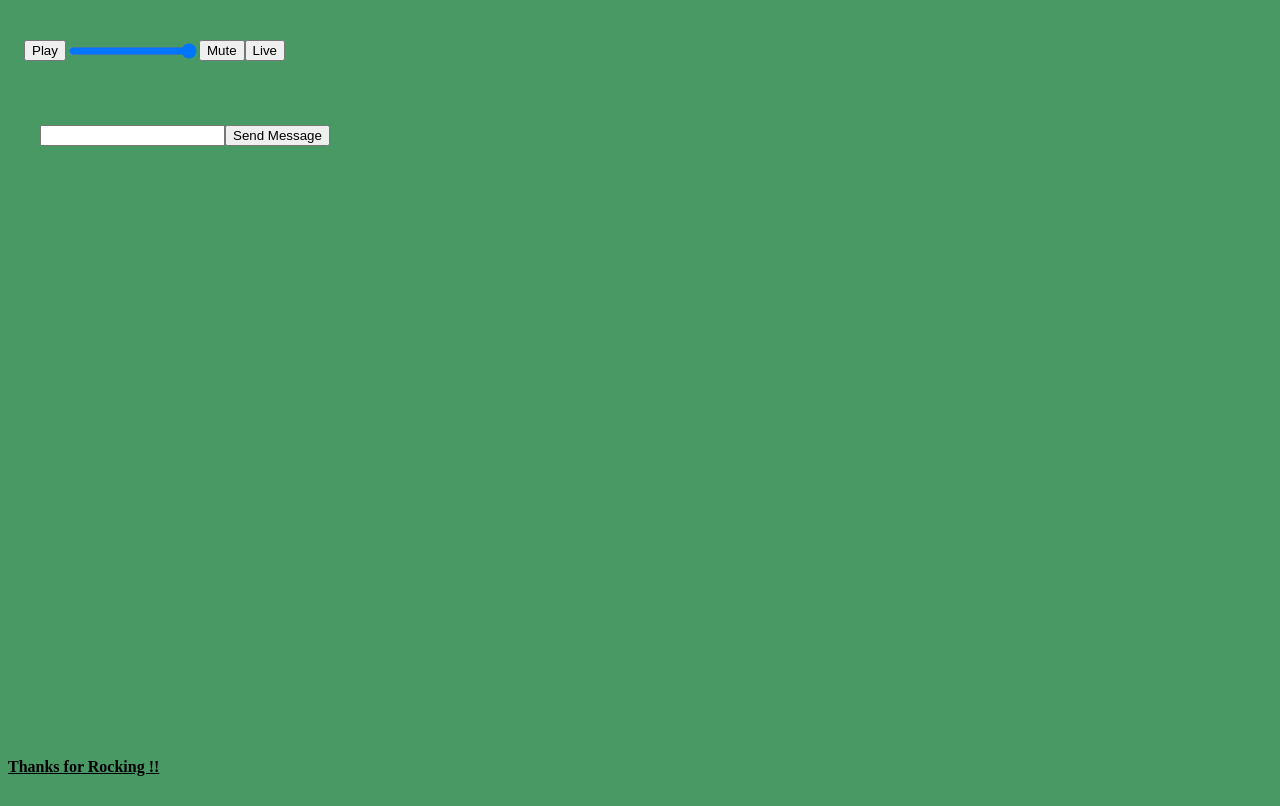
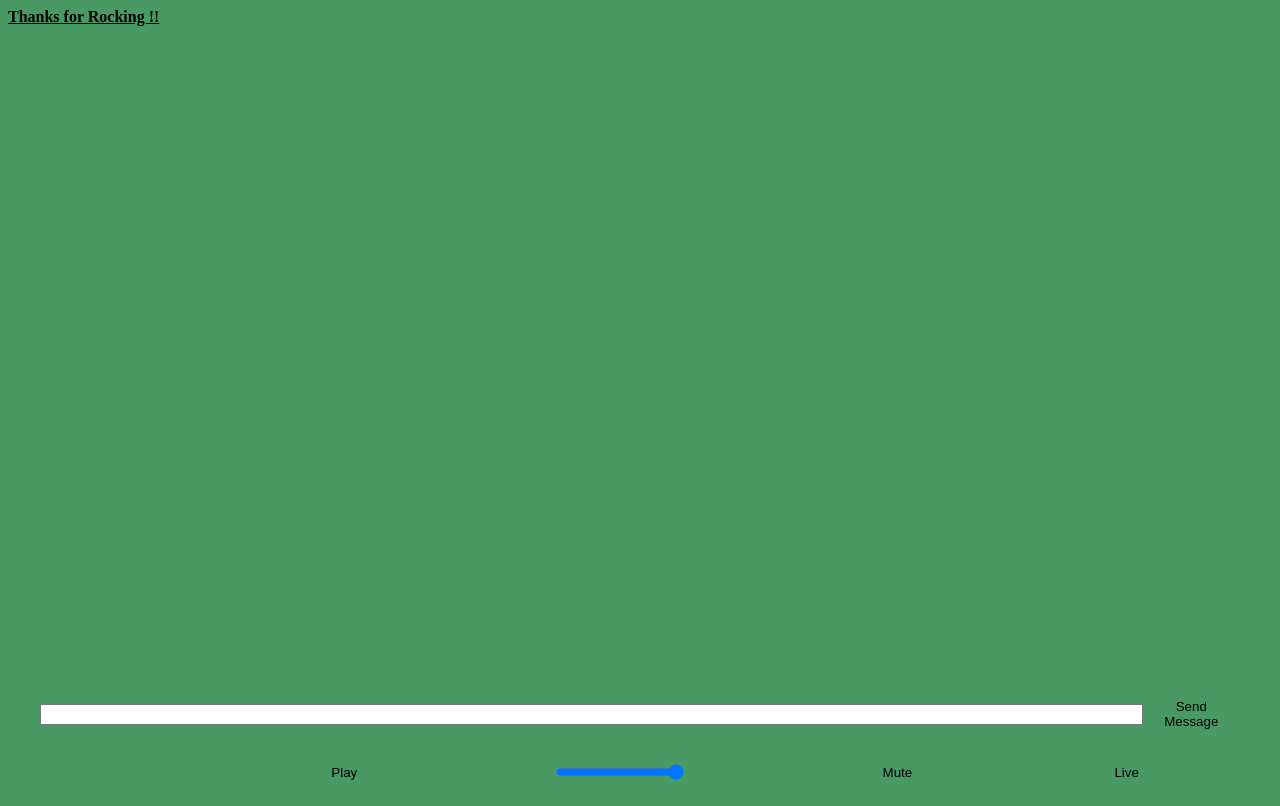
Before and after one commit to devnullsans/node-radio, a website: page public/index.html in a window 1280 px wide. Drawn offline with Linux system fonts and the light colour scheme.

Commit message:
Update index.css

```diff
--- a/public/index.css
+++ b/public/index.css
@@ -1,7 +1,7 @@
 body {
-    height: 96vh;
+    height: calc(100vh - 10px);
     display: flex;
-    flex-flow: column nowrap;
+    flex-flow: column-reverse nowrap;
     align-items: stretch;
     background-color: rgb(73, 153, 100);
 }
@@ -10,9 +10,9 @@ header {
     flex: 1 1 auto;
     display: flex;
     flex-wrap: nowrap;
-    justify-content: stretch;
+    justify-content: space-around;
     align-items: center;
-    padding: 2rem 1rem;
+    padding: 1rem 2rem;
 }
 
 nav {
@@ -20,7 +20,7 @@ nav {
     display: flex;
     flex-wrap: nowrap;
     align-items: center;
-    padding: 2rem 2rem;
+    padding: 1rem 2rem;
 }
 
 main {
@@ -32,9 +32,15 @@ main {
     padding: 2rem 6rem;
 }
 
-nav {
+nav input {
+    flex: 1 1 95%;
+}
+
+nav button {
     flex: 1 1 auto;
-    display: flex;
-    flex-wrap: nowrap;
-    align-items: center;
 }
+
+button {
+    background-color: transparent;
+    border: none;
+}
```
